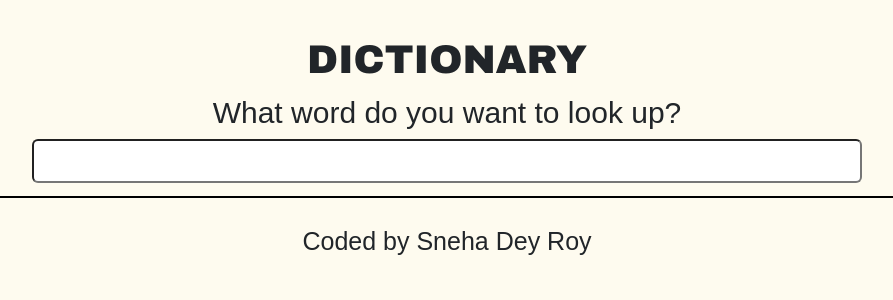
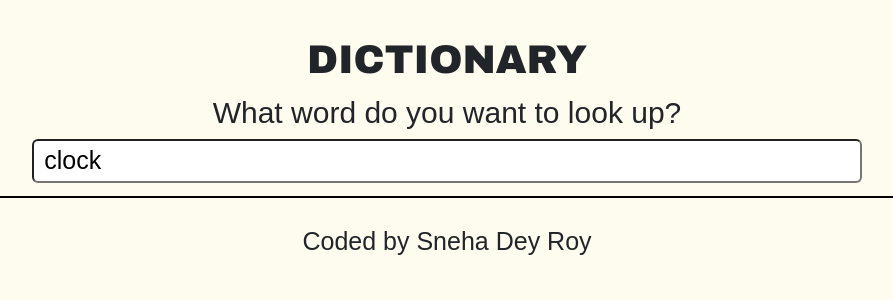
Before and after one commit to sneharoy-14/dictionary-project, a React (Create React App) app: page / in a window 1280 px wide. Shown: the top 300 px of the page, without its empty margins (193-1086 px from the left). Built offline with nearby package versions, Linux system fonts and the light colour scheme; no server answers; a web font is replaced by a local one.

Commit message:
Added the default word to the search bar

```diff
--- a/src/Dictionary.js
+++ b/src/Dictionary.js
@@ -38,7 +38,11 @@ export default function Dictionary(props) {
         <section>
           <h1>What word do you want to look up?</h1>
           <form onSubmit={handleSubmit}>
-            <input type="search" onChange={handleKeywordChange}></input>
+            <input
+              type="search"
+              onChange={handleKeywordChange}
+              defaultValue={props.defaultKeyword}
+            />
           </form>
         </section>
         <Results results={results} />
```
